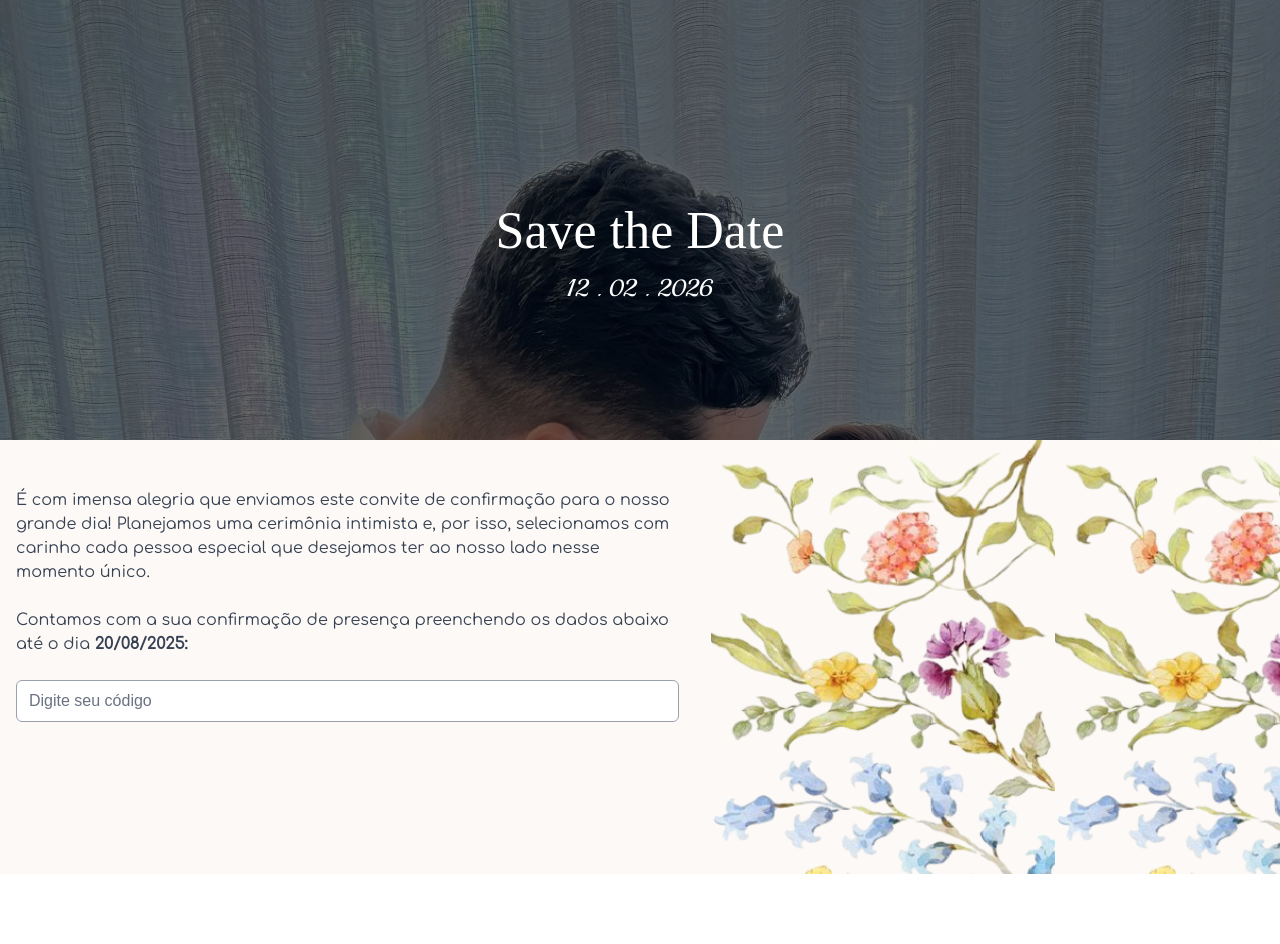
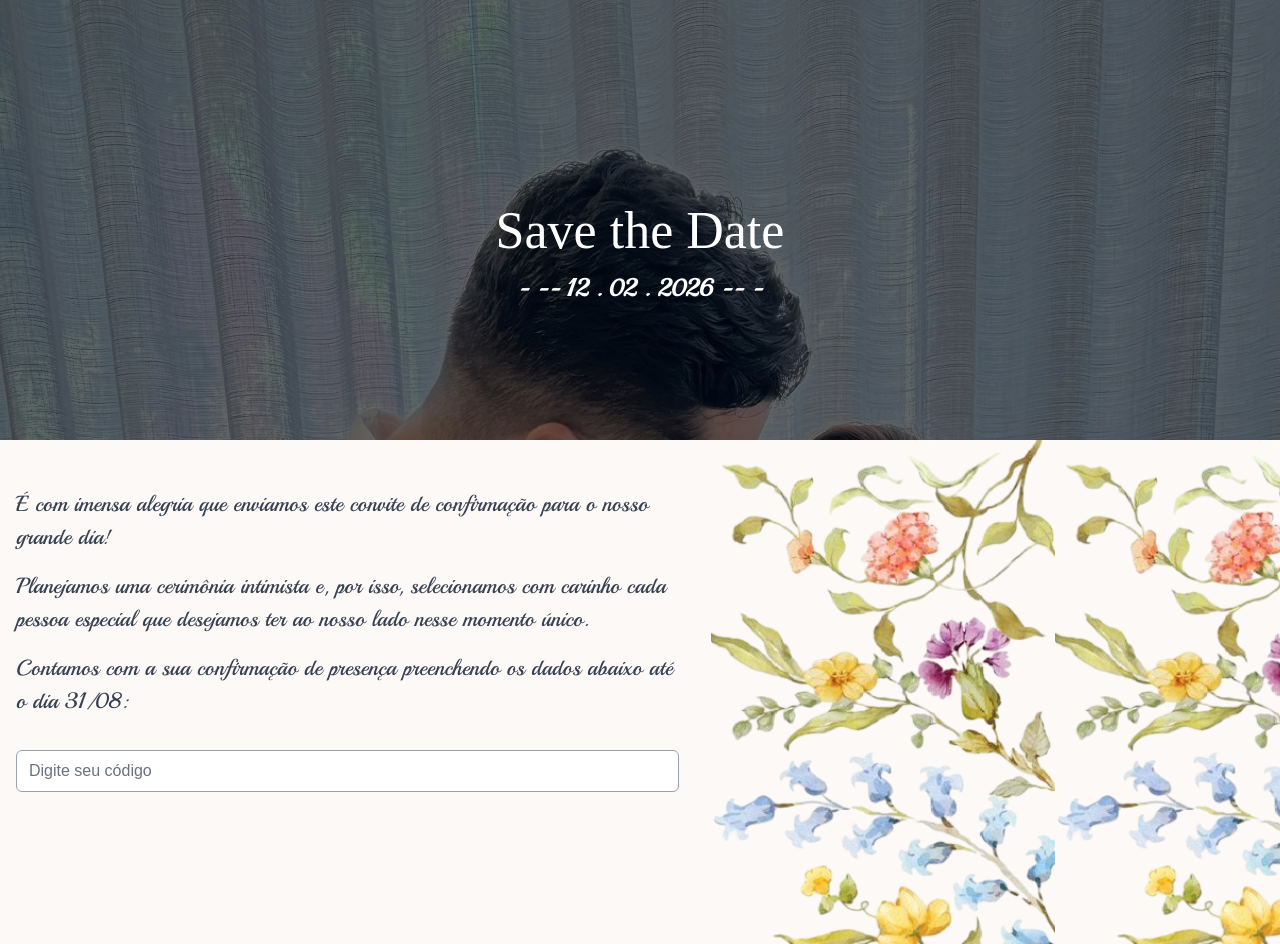
Before and after one commit to peztlord/talu, a Next.js app: page / in a window 1280 px wide. Before the commit the page ends 874 px from the top, so only its background shows below. Built offline with nearby package versions, Linux system fonts and the light colour scheme; a web font is replaced by a local one.

Commit message:
new ajust a pedido da minha noiva

```diff
--- a/src/pages/index.tsx
+++ b/src/pages/index.tsx
@@ -42,7 +42,7 @@ export default function Home() {
   // const listNames = [{id:'1001', nome:'Luciano ferraz'},{id:'1002', nome:'Tatiane ormond'}]
 
   return (
-    <div className="flex flex-col items-center bg-white">
+    <div className="flex flex-col items-center" style={{ backgroundColor: '#fcf9f6ff'}}>
       <div className="relative w-full">
         <img
           className="w-full h-[55vh] object-cover object-top"
@@ -60,27 +60,29 @@ export default function Home() {
               Save the Date
             </h1>
           }
-          <p className="text-[24px] font-thin text-white" style={{ fontFamily: 'Playball, serif' }}>
-            12 . 02 . 2026
+          <p className="text-[24px] font-bold text-white" style={{ fontFamily: 'Playball, serif' }}>
+            - -- 12 . 02 . 2026 -- -
           </p>
         </div>
       </div>
       {(!modal) ?
-      <div className="flex w-full" style={{ backgroundColor: '#fcf9f6ff'}}>
+      <div className="flex w-full">
         <div className="w-[55vw] mr-4 p-4">
           <div className="flex flex-col items-center mt-8">
-            <p className="text-gray-700 mb-2" style={{ fontFamily: 'Comfortaa, sans-serif' }}>
+            <p className="text-gray-700 mb-4 text-[22px]" style={{ fontFamily: 'Playball, serif' }}>
               É com imensa alegria que enviamos este convite de confirmação para o nosso grande dia!
+            </p>
+            <p className="text-gray-700 mb-4 text-[22px]" style={{ fontFamily: 'Playball, serif' }}>
               Planejamos uma cerimônia intimista e, por isso, selecionamos com carinho cada pessoa
               especial que desejamos ter ao nosso lado nesse momento único.
             </p>
-            <p className="text-gray-700 mt-4" style={{ fontFamily: 'Comfortaa, sans-serif' }}>
-              Contamos com a sua confirmação de presença preenchendo os dados abaixo até o dia <b>20/08/2025:</b>
+            <p className="text-gray-700 mb-4 text-[22px]" style={{ fontFamily: 'Playball, serif' }}>
+              Contamos com a sua confirmação de presença preenchendo os dados abaixo até o dia 31/08:
             </p>
           </div>
-          <div className="flex flex-col mt-4 mb-32">
+          <div className="flex flex-col mt-2 mb-32">
             {selectedItem && (
-              <p className="text-lg font-semibold text-gray-700 mt-4 mb-2" style={{ fontFamily: 'Comfortaa, sans-serif' }}>
+              <p className="text-lg text-gray-700 mb-2 text-[24px]" style={{ fontFamily: 'Playball, sans-serif' }}>
                 {selectedItem.name}
               </p>
             )}
@@ -113,7 +115,7 @@ export default function Home() {
                 onClick={() => setModal(true)}
                 className="
                   rounded-md bg-rose-400 font-bold
-                  hover:bg-green-500 focus:bg-green-600
+                  hover:bg-rose-500 focus:bg-rose-600
                   text-white px-3 py-2 text-base text-black my-2"
               >
                 Confirmar sua presença
@@ -132,14 +134,14 @@ export default function Home() {
         </div>
       </div>
       :
-      <>
-        <div className="flex flex-col items-center mt-12 mb-2" style={{ backgroundColor: '#fcf9f6ff'}}>
-          <p className="text-[22px] text-gray-700 font-thin">
+      <div className="w-full">
+        <div className="flex flex-col items-center mt-12 mb-2">
+          <p className="text-[28px] text-gray-700 font-thin w-[80vw] text-center" style={{ fontFamily: 'Playball, sans-serif' }}>
             Confirmado sua presença!
           </p>
         </div>
-         <div className="flex flex-col items-center mt-2 mb-8">
-          <p className="text-gray-700 text-center mb-2" style={{ fontFamily: 'Comfortaa, sans-serif' }}>
+        <div className="flex flex-col items-center mt-2 mb-8">
+          <p className="text-gray-700 text-center mb-2 text-[22px] w-[80vw] text-center" style={{ fontFamily: 'Playball, serif' }}>
             Obrigado por confirmar sua presença! Em breve, enviaremos mais informações.
           </p>
           <button
@@ -147,19 +149,14 @@ export default function Home() {
               style={{ fontFamily: 'Comfortaa, sans-serif' }}
               onClick={() => setModal(true)}
               className="
-                rounded-md bg-green-400 font-bold
-                hover:bg-green-500 focus:bg-green-600
+                rounded-md bg-rose-400 font-bold
+                hover:bg-rose-500 focus:bg-rose-600
                 text-white px-3 py-2 text-base text-black my-2"
             >
               Salve na sua agenda
           </button>
-          <img
-            className="w-auto h-[40px] object-center my-4"
-            src="/divisoria.webp"
-            alt="divisoria"
-          />
         </div>
-      </>
+      </div>
       }
     </div>
   );
```
